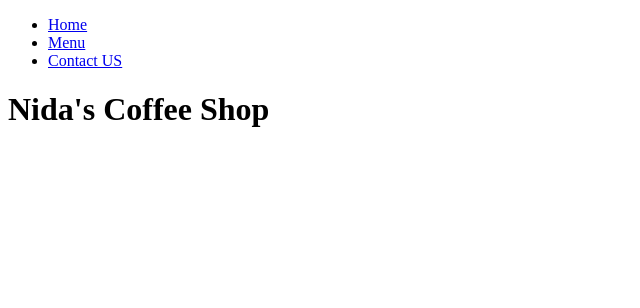
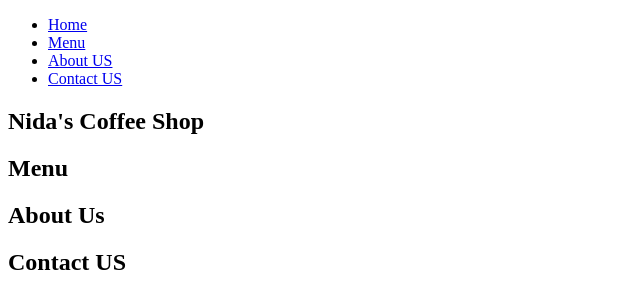
Before and after one commit to mumarfarooq/TheCoffeeShop, a plain HTML site: page index.html in a window 1280 px wide. Shown: the whole page, without its empty margins (0-640 px from the left). Drawn offline with Linux system fonts and the light colour scheme.

Commit message:
New Sections Added

```diff
--- a/index.html
+++ b/index.html
@@ -14,13 +14,27 @@
         <ul>
            <li><a href="#Home">Home</a></li>
            <li><a href="#Menu">Menu</a></li>
+            <li><a href="#About">About US</a></li>
            <li><a href="#ContactUs">Contact US</a></li>
 
         </ul>
 
      </nav>
      </header>
-        <h1>Nida's Coffee Shop</h1>
+     <main>
+        <section class="hero">
+          <h1>Nida's Coffee Shop</h1>
+        </section>
+        <section class="menu">
+            <h2>Menu</h2>
+        </section>
+        <section class="about">
+            <h2>About Us</h2>
+        </section>
+     </main>
+      <footer id="contact">
+        <h2>Contact US</h2>
+      </footer>
 
     <script src="" async defer></script>
     </body>
```
